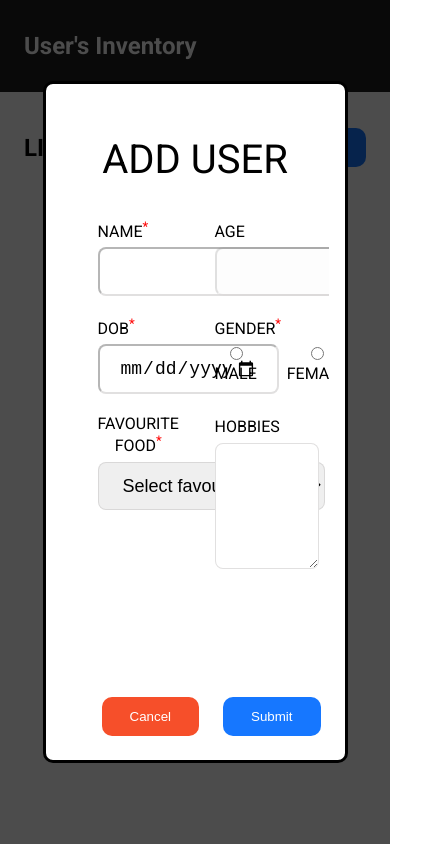
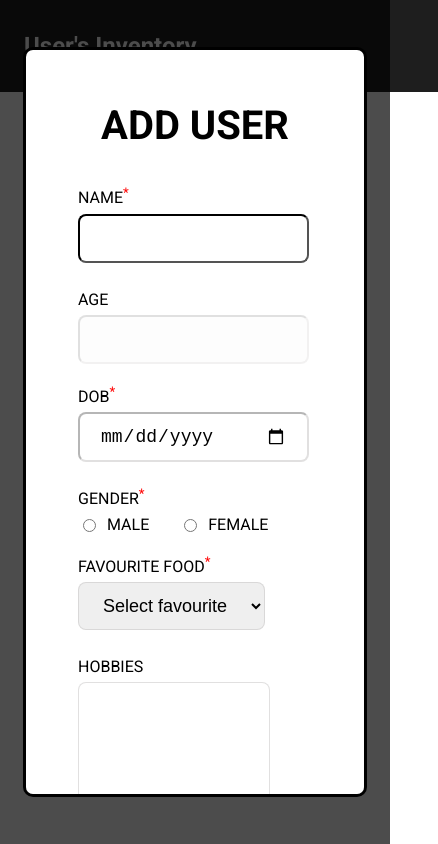
Before and after one commit to SunnyDhanwani/user-inventory, a React (Create React App) app: page / in a window 390 px wide. Both pictures are taken after a click on the button "ADD USER". Shown: the whole page, 438 px wide, since content can reach past the window. Built offline with nearby package versions, Linux system fonts and the light colour scheme.

Commit message:
Made user modal responsive

```diff
--- a/src/components/UserModal.tsx
+++ b/src/components/UserModal.tsx
@@ -7,6 +7,7 @@ import {
   uniqueID,
 } from "../utils/helper";
 import { UserDetail, UserModalProps } from "../interfaces/interfaces";
+import "./../styles/UserModal.scss";
 
 const UserModal = ({
   isOpen,
@@ -84,40 +85,13 @@ const UserModal = ({
 
   return (
     <Modal isModalOpen={isOpen} handleModalClose={handleModalClose}>
-      <div
-        style={{
-          padding: "36px 36px 18px 36px",
-          width: "50vw",
-          height: "70vh",
-          overflow: "auto",
-        }}
-      >
-        <div style={{ fontSize: "40px", marginBottom: "36px" }}>ADD USER</div>
-        <form
-          onSubmit={handleSubmit}
-          style={{
-            width: "100%",
-            display: "flex",
-            flexDirection: "column",
-            gap: "20px",
-          }}
-        >
-          <div
-            style={{
-              display: "flex",
-              justifyContent: "space-between",
-              width: "100%",
-            }}
-          >
-            <div
-              style={{
-                display: "flex",
-                flexDirection: "column",
-                gap: "6px",
-                alignItems: "start",
-                width: "40%",
-              }}
-            >
+      <div className="modal-parent-container">
+        <div className="modal-header">
+          {isView ? "VIEW" : userDetails?.id ? "EDIT" : "ADD"} USER
+        </div>
+        <form onSubmit={handleSubmit} className="form-container">
+          <div className="form-row">
+            <div className="form-input-group">
               <label htmlFor="username">
                 NAME
                 <sup className="red">*</sup>
@@ -134,15 +108,7 @@ const UserModal = ({
               />
             </div>
 
-            <div
-              style={{
-                display: "flex",
-                flexDirection: "column",
-                gap: "6px",
-                alignItems: "start",
-                width: "40%",
-              }}
-            >
+            <div className="form-input-group">
               <label htmlFor="age">
                 AGE<sup className="red invisible">*</sup>
               </label>
@@ -157,22 +123,8 @@ const UserModal = ({
             </div>
           </div>
 
-          <div
-            style={{
-              display: "flex",
-              justifyContent: "space-between",
-              width: "100%",
-            }}
-          >
-            <div
-              style={{
-                display: "flex",
-                flexDirection: "column",
-                gap: "6px",
-                alignItems: "start",
-                width: "40%",
-              }}
-            >
+          <div className="form-row">
+            <div className="form-input-group">
               <label htmlFor="dob">
                 DOB<sup className="red">*</sup>
               </label>
@@ -190,19 +142,11 @@ const UserModal = ({
               />
             </div>
 
-            <div
-              style={{
-                display: "flex",
-                flexDirection: "column",
-                gap: "6px",
-                alignItems: "start",
-                width: "40%",
-              }}
-            >
+            <div className="form-input-group">
               <label htmlFor="gender">
                 GENDER<sup className="red">*</sup>
               </label>
-              <div style={{ display: "flex", gap: "30px" }}>
+              <div className="gender-container">
                 <div>
                   <input
                     id="male"
@@ -237,22 +181,8 @@ const UserModal = ({
             </div>
           </div>
 
-          <div
-            style={{
-              display: "flex",
-              justifyContent: "space-between",
-              width: "100%",
-            }}
-          >
-            <div
-              style={{
-                display: "flex",
-                flexDirection: "column",
-                gap: "6px",
-                alignItems: "start",
-                width: "40%",
-              }}
-            >
+          <div className="form-row">
+            <div className="form-input-group">
               <label htmlFor="username">
                 FAVOURITE FOOD<sup className="red">*</sup>
               </label>
@@ -275,15 +205,7 @@ const UserModal = ({
               </select>
             </div>
 
-            <div
-              style={{
-                display: "flex",
-                flexDirection: "column",
-                gap: "6px",
-                alignItems: "start",
-                width: "40%",
-              }}
-            >
+            <div className="form-input-group">
               <label htmlFor="hobbies">
                 HOBBIES<sup className="red invisible">*</sup>
               </label>
@@ -300,16 +222,7 @@ const UserModal = ({
             </div>
           </div>
 
-          <div
-            style={{
-              display: "flex",
-              justifyContent: "end",
-              gap: "24px",
-              position: "absolute",
-              bottom: "24px",
-              right: "24px",
-            }}
-          >
+          <div className="form-footer">
             {isView ? (
               <button
                 type="button"
--- a/src/index.css
+++ b/src/index.css
@@ -8,34 +8,10 @@ html, body {
   -moz-osx-font-smoothing: grayscale;
 }
 
-code {
-  font-family: source-code-pro, Menlo, Monaco, Consolas, 'Courier New',
-    monospace;
-}
-
 .ellipsis {
   white-space: nowrap;
   overflow: hidden;
   text-overflow: ellipsis;
-}
-
-.custom-input {
-  outline: none;
-  padding: 12px 20px;
-  /* width: 100%; */
-  max-width: 400px;
-  border-radius: 8px;
-  font-size: 18px;
-  border-color: rgba(195, 193, 193, 0.5);
-}
-
-.custom-input:focus {
-  border-color: rgb(0, 0, 0);
-}
-
-.custom-input:disabled {
-  cursor: not-allowed;
-  opacity: 0.40;
 }
 
 .orange-btn, .blue-btn {
@@ -67,11 +43,3 @@ code {
 .blue-btn:hover {
   box-shadow: 1px 3px 4px 0px rgba(8, 45, 97, 0.626);
 }
-
-.red {
-  color: red;
-}
-
-.invisible {
-  visibility: hidden;
-}
--- a/src/styles/Navbar.scss
+++ b/src/styles/Navbar.scss
@@ -7,6 +7,7 @@
   justify-content: space-between;
   align-items: center;
   position: sticky;
+  width: 100%;
   top: 0;
   z-index: 10;
 }
--- /dev/null
+++ b/src/styles/UserModal.scss
@@ -0,0 +1,140 @@
+@import "./variables.scss";
+
+.modal-parent-container {
+  padding: 36px 36px 0px 36px;
+  width: 60vw;
+  height: 80vh;
+  overflow: "auto";
+}
+
+.modal-header {
+  margin-bottom: 36px;
+  font-size: 40px;
+  font-weight: 700;
+}
+
+.custom-input {
+  outline: none;
+  padding: 12px 20px;
+  width: 100%;
+  max-width: 400px;
+  border-radius: 8px;
+  font-size: 18px;
+  border-color: rgba(195, 193, 193, 0.5);
+}
+
+.custom-input:focus {
+  border-color: rgb(0, 0, 0);
+}
+
+.custom-input:disabled {
+  cursor: not-allowed;
+  opacity: 0.4;
+}
+
+.red {
+  color: red;
+}
+
+.invisible {
+  visibility: hidden;
+}
+
+.form-container {
+  width: 100%;
+  display: flex;
+  flex-direction: column;
+  gap: 20px;
+}
+
+.form-input-group {
+  display: flex;
+  flex-direction: column;
+  gap: 6px;
+  align-items: start;
+  width: 80%;
+}
+
+.form-row {
+  display: flex;
+  flex-direction: column;
+  gap: 24px;
+  width: 100%;
+}
+
+.gender-container {
+  display: flex;
+  gap: 30px;
+  width: 100%;
+}
+
+.gender-container > div {
+  display: flex;
+  align-items: center;
+  gap: 8px;
+}
+
+.form-footer {
+  display: flex;
+  justify-content: space-between;
+  gap: 24px;
+  position: relative;
+  bottom: 24px;
+  right: 24px;
+  margin-top: 24px;
+}
+
+@media (min-width: $breakpoint-tablet) {
+  .modal-parent-container {
+    width: 70vw;
+    height: 70vh;
+    overflow: auto;
+  }
+
+  .form-row {
+    flex-direction: column;
+    gap: 24px;
+    width: 100%;
+  }
+
+  .form-footer {
+    position: relative;
+    justify-content: end;
+  }
+
+  .form-input-group {
+    width: 80%;
+  }
+
+  .custom-input {
+    width: 100%;
+  }
+}
+
+@media (min-width: $breakpoint-desktop) {
+  .modal-parent-container {
+    width: 50vw;
+    height: 70vh;
+    overflow: auto;
+  }
+
+  .form-row {
+    display: flex;
+    flex-direction: row;
+    justify-content: space-between;
+    width: 100%;
+  }
+
+  .form-footer {
+    position: absolute;
+    justify-content: end;
+  }
+
+  .form-input-group {
+    width: 40%;
+  }
+
+  .custom-input {
+    width: auto;
+  }
+}
```
